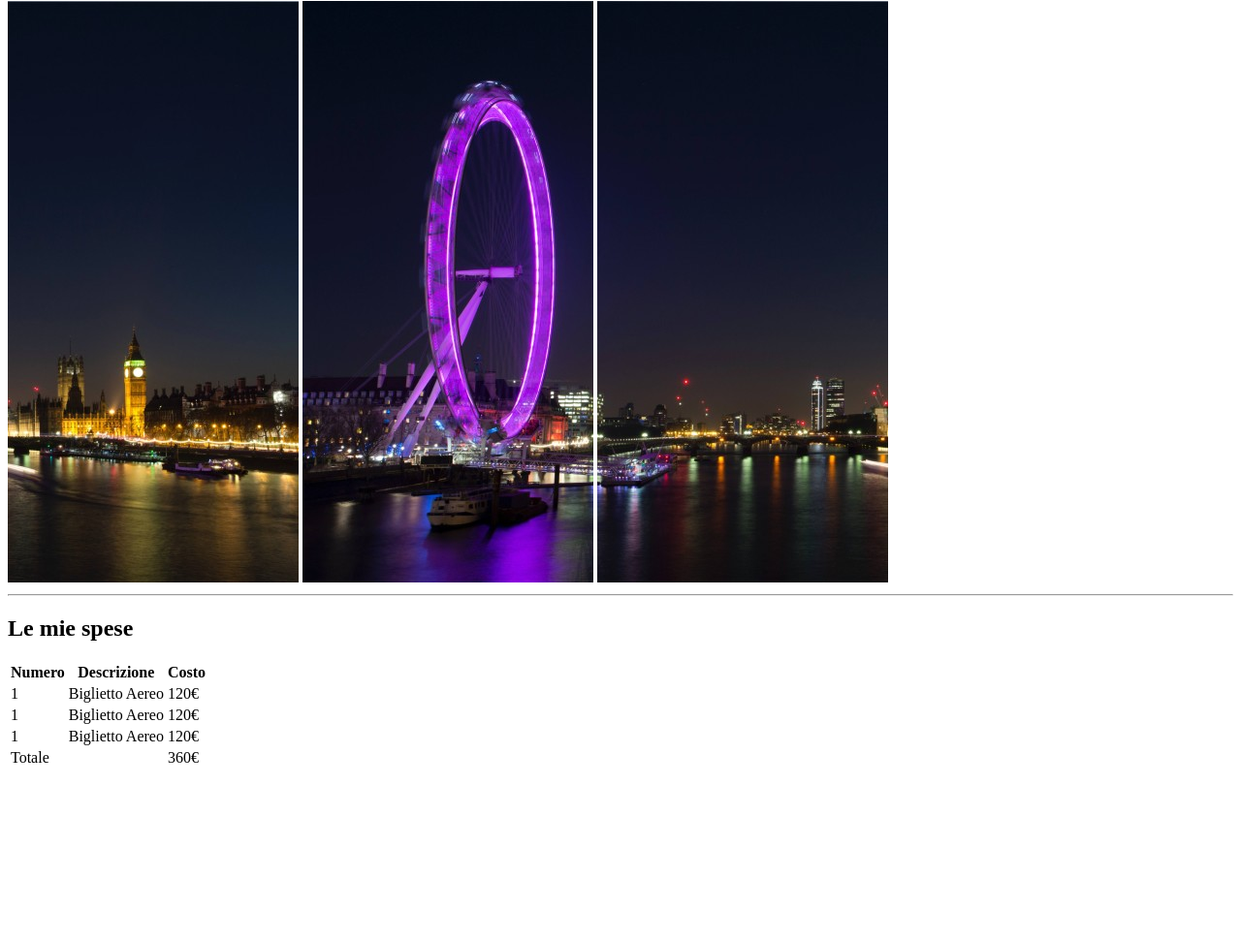
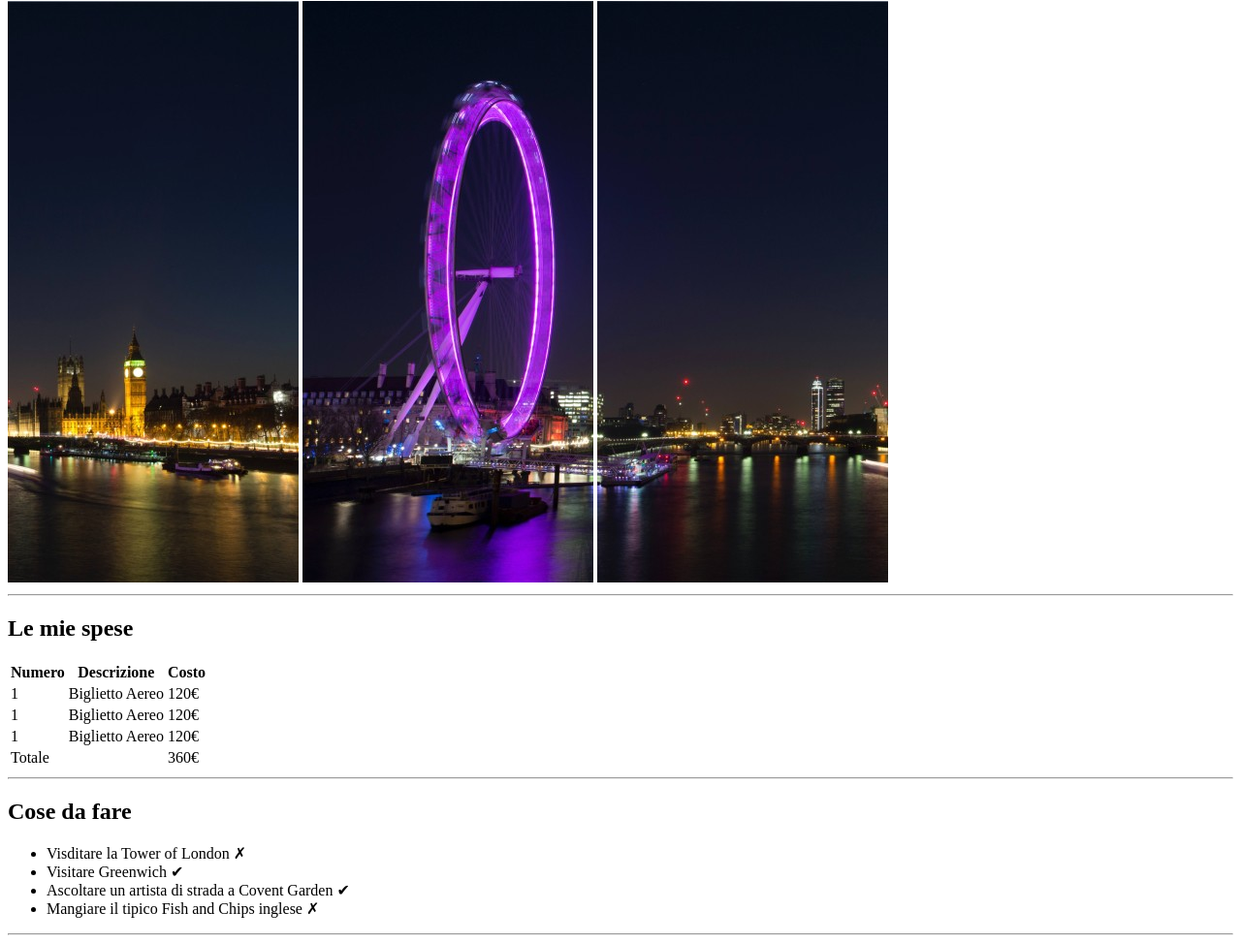
Before and after one commit to Richter96/html-london-trip, a plain HTML site: page index.html in a window 1280 px wide. Shown: the part 79-1052 px from the top of the page at 97% size. Before the commit the page ends 881 px from the top, so only its background shows below. Drawn offline with Linux system fonts and the light colour scheme.

Commit message:
add section_2
list of think to do at london

```diff
--- a/index.html
+++ b/index.html
@@ -19,6 +19,7 @@
     <hr>
 
     <main>
+        <!-- section_1 with travel expenses -->
         <section>
             <h2>Le mie spese</h2>
             <table>
@@ -59,9 +60,23 @@
                     </tr>
                 </tfoot>
                 <!-- /footer of table -->
-
             </table>
         </section>
+        <!-- /section_1 with travel expenses -->
+        <hr>
+        <section> <!-- section_2 list of things to do at london  -->
+            <div>
+                <h1>Cose da fare</h1>
+                <ul>
+                    <li>Visditare la Tower of London &#10007</li>
+                    <li>Visitare Greenwich &#10004</li>
+                    <li>Ascoltare un artista di strada a Covent Garden &#10004</li>
+                    <li>Mangiare il tipico Fish and Chips inglese &#10007</li>
+                </ul>
+            </div>
+        </section>
+        <!-- /section_2 list of things to do at london  -->
+        <hr>
 
     </main>
 
```
